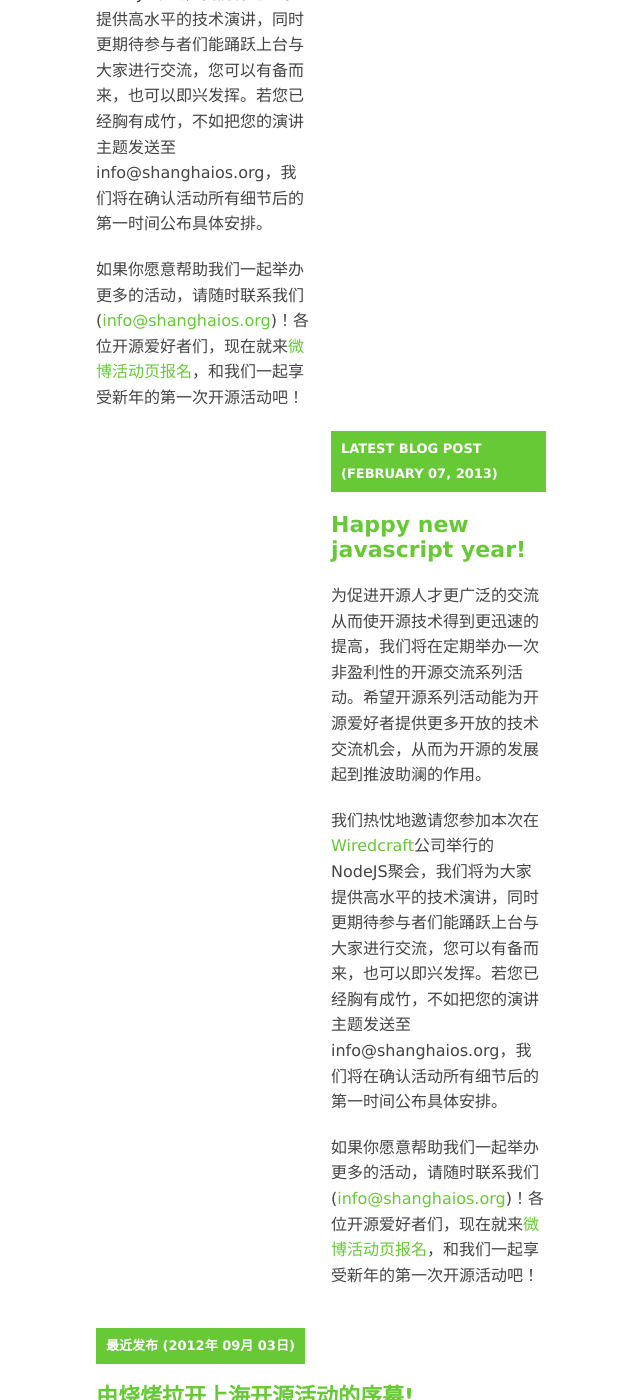
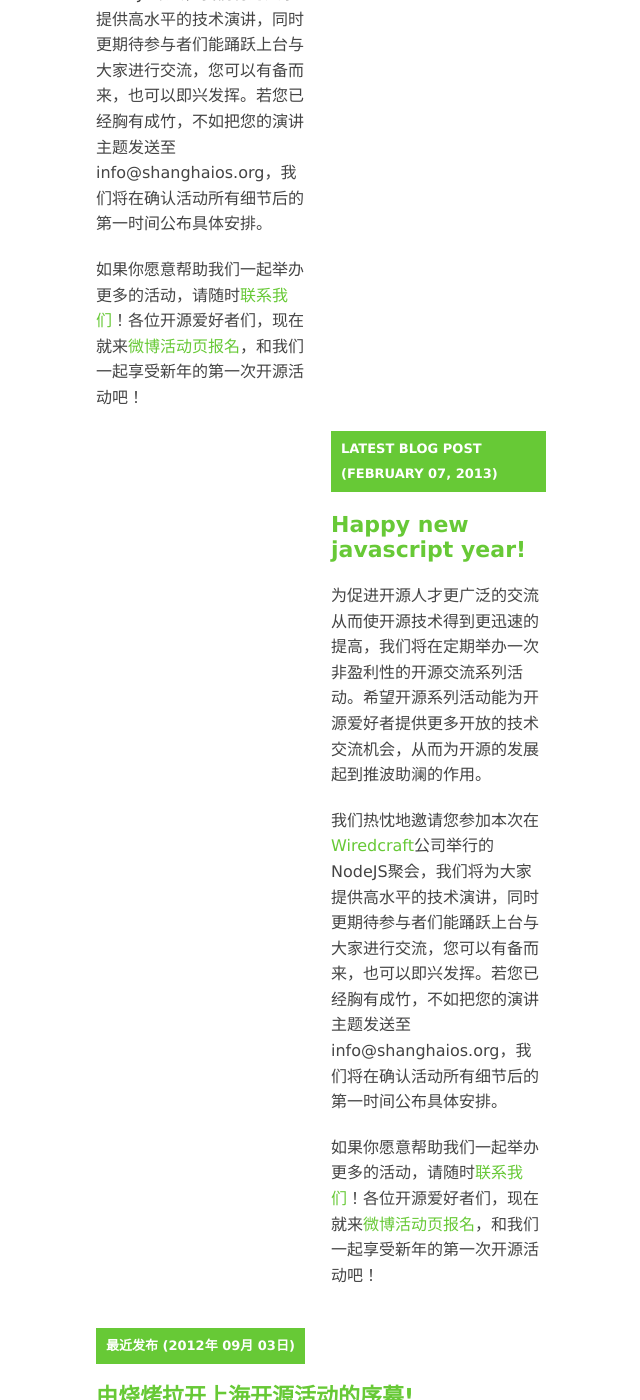
Before and after one commit to Wiredcraft/shanghaios, a Jekyll site: the page built from index.html, in a window 1280 px wide and 1400 px high, scrolled down 1015 px. Shown: the whole window, without its empty margins (94-734 px from the left). Built offline with Jekyll 4.4.1, drawn with Linux system fonts in a browser that asks for light colours; some of the changed text lies outside the part shown.

Commit message:
normal change

```diff
--- a/_posts/2013-02-07-Nodejs.md
+++ b/_posts/2013-02-07-Nodejs.md
@@ -12,4 +12,4 @@ road: 靠近武宁路
 
 我们热忱地邀请您参加本次在[Wiredcraft](http://wiredcraft.com/)公司举行的NodeJS聚会，我们将为大家提供高水平的技术演讲，同时更期待参与者们能踊跃上台与大家进行交流，您可以有备而来，也可以即兴发挥。若您已经胸有成竹，不如把您的演讲主题发送至info@shanghaios.org，我们将在确认活动所有细节后的第一时间公布具体安排。
 
-如果你愿意帮助我们一起举办更多的活动，请随时联系我们(<a href="mailto:info@shanghaios.org">info@shanghaios.org</a>)！各位开源爱好者们，现在就来[微博活动页报名](http://event.weibo.com/760444)，和我们一起享受新年的第一次开源活动吧！
+如果你愿意帮助我们一起举办更多的活动，请随时[联系我们](mailto:info@shanghaios.org)！各位开源爱好者们，现在就来[微博活动页报名](http://event.weibo.com/760444)，和我们一起享受新年的第一次开源活动吧！
--- a/index.html
+++ b/index.html
@@ -9,7 +9,7 @@ title: 上海开源聚会
       <div class='cn'>
         <div class="content">
           <h2>近期活动</h2>
-          <p class="when">{{ post.day | date: "%Y年 %m月 %d日" }}, 下午{{ post.time }}点</p>
+          <p class="when">{{ post.day | date: "%Y年 %m月 %d日" }}, 下午{{ post.time }}</p>
           <p class="where">{{ post.address }}<small>({{ post.road }})</small></p>
         </div>
       </div>
```
